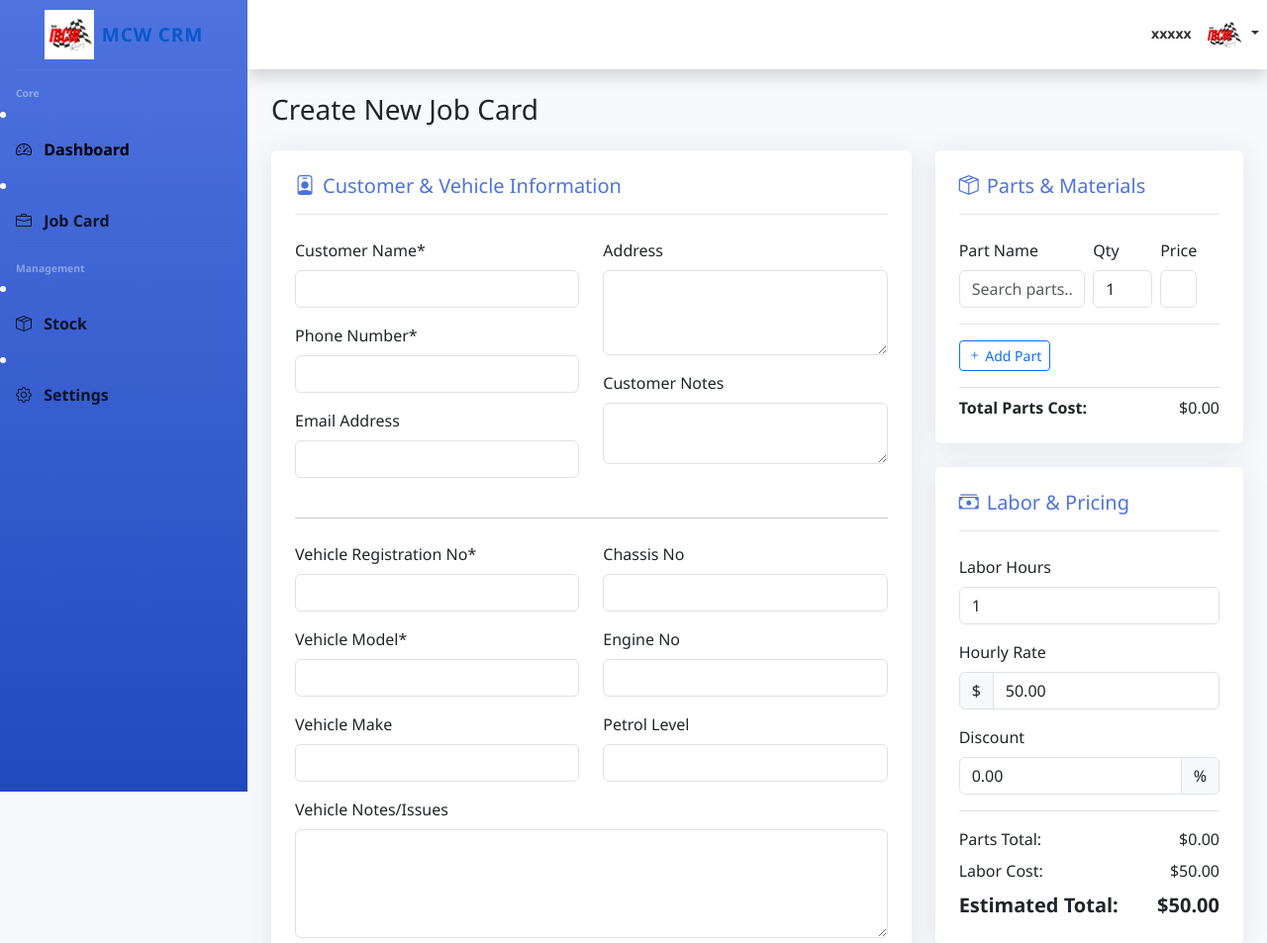
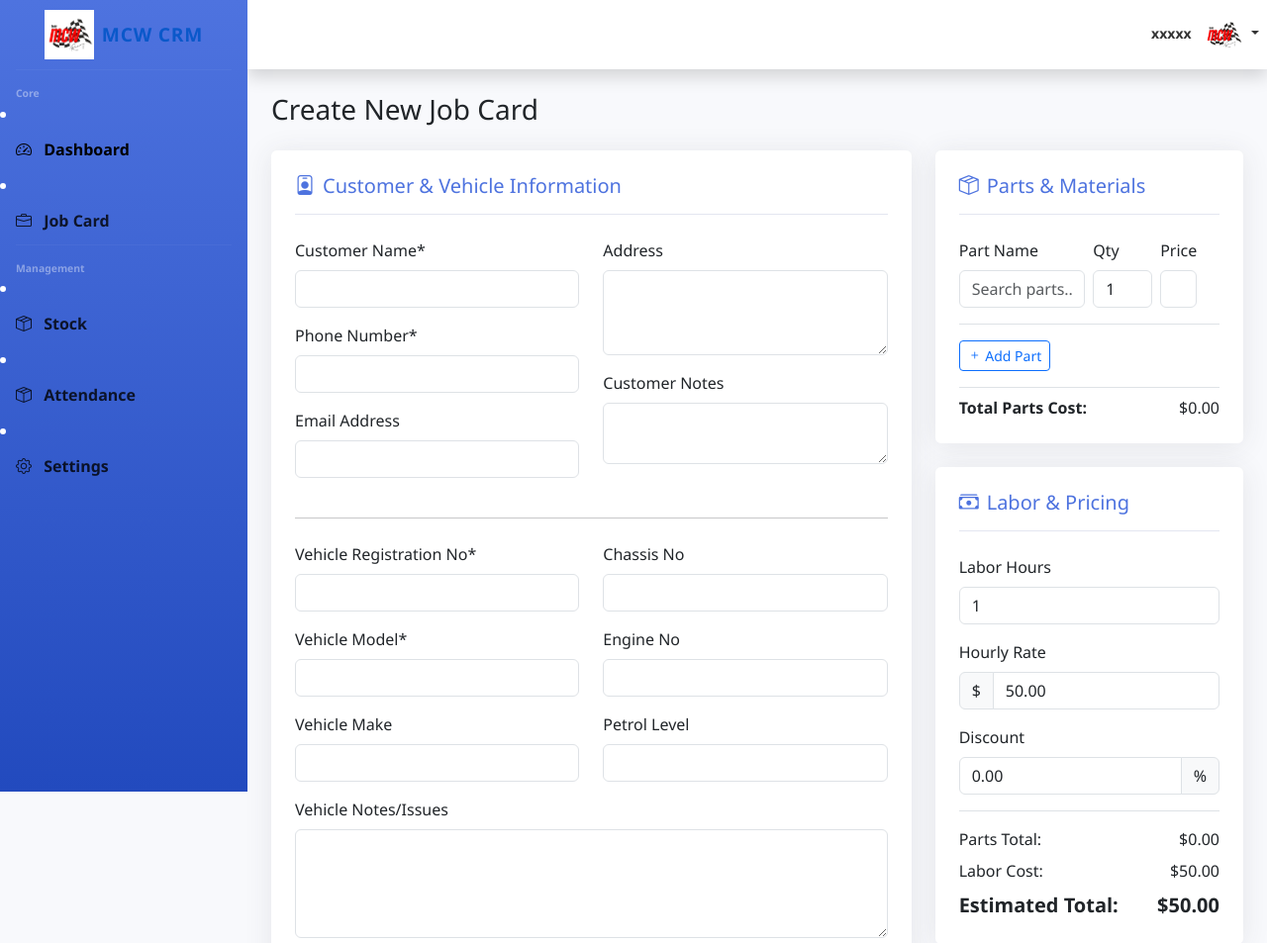
Before and after one commit to cynosylix/mcw_service_center, a Django app: template Supervisor/templates/jobcard_create_pg.html in a window 1280 px wide. Shown: the top 953 px of the page at 99% size. Run offline with Django 4.2, Linux system fonts and the light colour scheme; the template is opened without the code that fills it, so the values that code supplies are empty.

Commit message:
correct header for attendance page for owner

```diff
--- a/Supervisor/templates/Supervisor_jobcard.html
+++ b/Supervisor/templates/Supervisor_jobcard.html
@@ -213,6 +213,12 @@
                 <span>Stock</span>
             </a>
         </li>
+          <li class="nav-item">
+            <a class="nav-link" href="/Supervisor/supervisor_view_staff_attendance">
+                <i class="bi bi-box-seam"></i>
+                <span>Attendance</span>
+            </a>
+        </li>
 
         <li class="nav-item">
             <a class="nav-link" href="#">
--- a/Supervisor/templates/Supervisor_single_jobcard.html
+++ b/Supervisor/templates/Supervisor_single_jobcard.html
@@ -200,6 +200,12 @@
             <a class="nav-link" href="/Supervisor/supervisor_view_stock">
                 <i class="bi bi-box-seam"></i>
                 <span>Stock</span>
+            </a>
+        </li>
+          <li class="nav-item">
+            <a class="nav-link" href="/Supervisor/supervisor_view_staff_attendance">
+                <i class="bi bi-box-seam"></i>
+                <span>Attendance</span>
             </a>
         </li>
 
--- a/Supervisor/templates/Supervisor_view_stock.html
+++ b/Supervisor/templates/Supervisor_view_stock.html
@@ -171,6 +171,12 @@
             <a class="nav-link" href="/Supervisor/supervisor_view_stock">
                 <i class="bi bi-box-seam"></i>
                 <span>Stock</span>
+            </a>
+        </li>
+          <li class="nav-item">
+            <a class="nav-link" href="/Supervisor/supervisor_view_staff_attendance">
+                <i class="bi bi-box-seam"></i>
+                <span>Attendance</span>
             </a>
         </li>
 
--- a/Supervisor/templates/jobcard_create_pg.html
+++ b/Supervisor/templates/jobcard_create_pg.html
@@ -189,6 +189,12 @@
             <a class="nav-link" href="/Supervisor/supervisor_view_stock">
                 <i class="bi bi-box-seam"></i>
                 <span>Stock</span>
+            </a>
+        </li>
+          <li class="nav-item">
+            <a class="nav-link" href="/Supervisor/supervisor_view_staff_attendance">
+                <i class="bi bi-box-seam"></i>
+                <span>Attendance</span>
             </a>
         </li>
 
```
Also changed, not shown: db.sqlite3.
